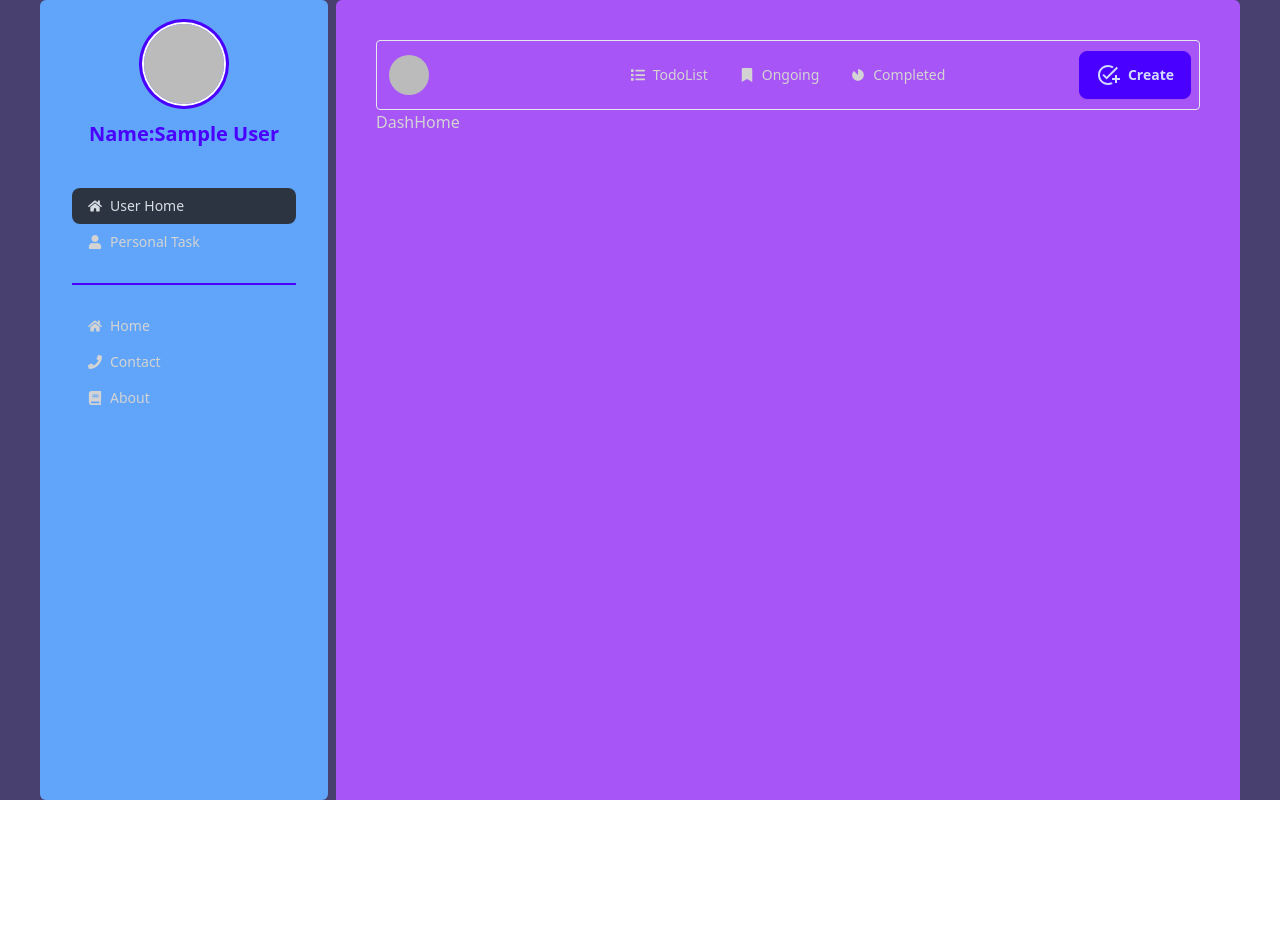
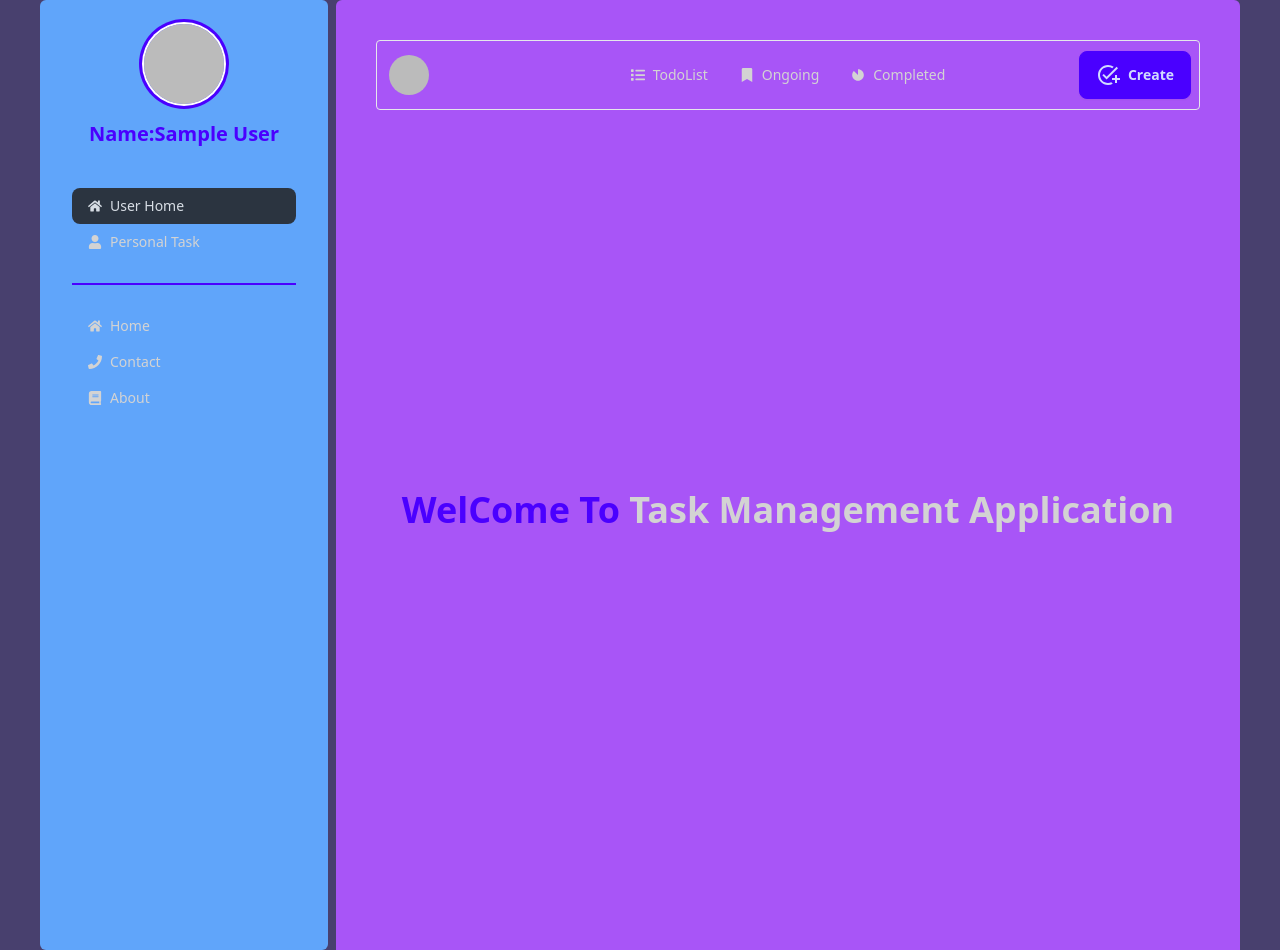
Before and after one commit to swadebsharma6/task-management-client, a React (Vite) app: page /dashboard/userHome in a window 1280 px wide. Before the commit the page ends 800 px from the top, so only its background shows below. Built offline with nearby package versions, Linux system fonts and the light colour scheme; no server answers; sample sign-in values are in the browser's storage.

Commit message:
added final push

```diff
--- a/src/DashPages/DashHome/DashHome.jsx
+++ b/src/DashPages/DashHome/DashHome.jsx
@@ -1,9 +1,11 @@
 
 
 const DashHome = () => {
+
+
     return (
-        <div>
-            <h2>DashHome</h2>
+        <div className="flex justify-center items-center min-h-screen">
+            <h2 className="text-4xl text-center font-bold"> <span className="text-primary">WelCome  To </span>Task Management Application</h2>
         </div>
     );
 };
--- a/src/DashPages/Ongoing.jsx
+++ b/src/DashPages/Ongoing.jsx
@@ -13,7 +13,7 @@ const Ongoing = () => {
             setOngoing(data)
         })
 
-    }, [])
+    }, []);
 
     return (
         <div>
```
